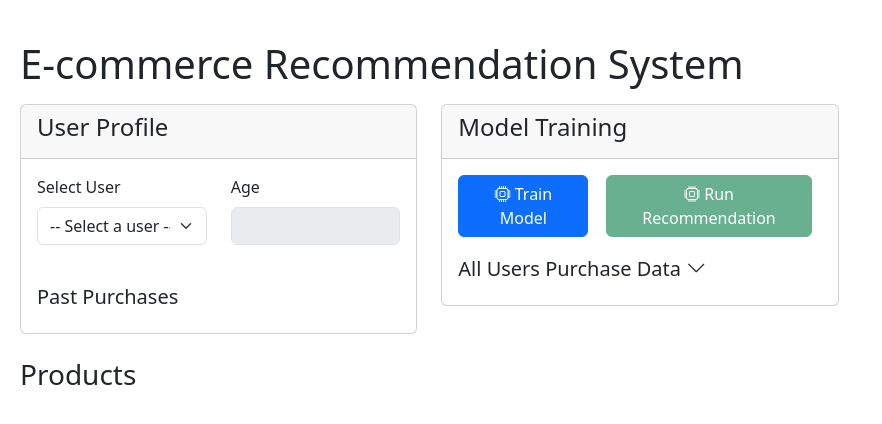
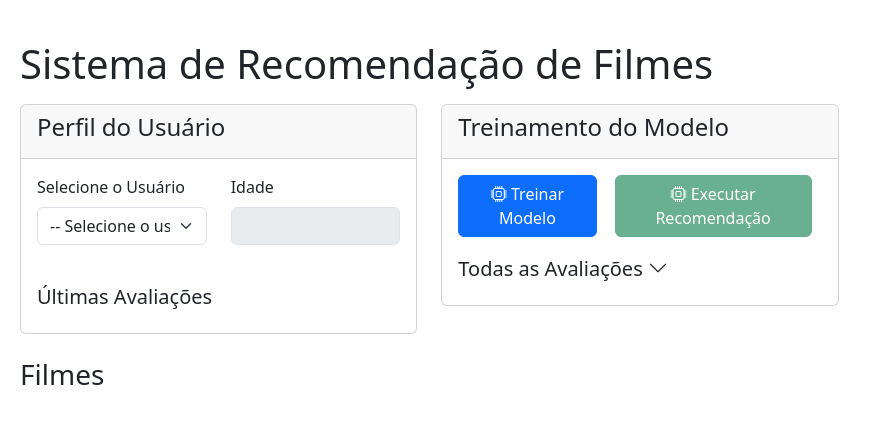
Before and after one commit to dcunhamaciel/RecomendacaoFilmes, a website with bundled scripts: page frontend/index.html in a window 1280 px wide. Shown: the whole page, without its empty margins (0-882 px from the left). Built offline with nearby package versions, Linux system fonts and the light colour scheme; a script that the page names is missing.

Commit message:
Alteração do layout para português

```diff
--- a/frontend/index.html
+++ b/frontend/index.html
@@ -12,33 +12,33 @@
 
 <body>
     <div class="main">
-        <h1>E-commerce Recommendation System</h1>
+        <h1>Sistema de Recomendação de Filmes</h1>
 
         <div class="row mt-3">
             <div class="col-md-4">
                 <div class="card mb-4">
                     <div class="card-header">
-                        <h4>User Profile</h4>
+                        <h4>Perfil do Usuário</h4>
                     </div>
                     <div class="card-body">
                         <form id="userForm">
                             <div class="row">
                                 <div class="col-md-6 mb-3">
-                                    <label for="userSelect" class="form-label">Select User</label>
+                                    <label for="userSelect" class="form-label">Selecione o Usuário</label>
                                     <select class="form-select" id="userSelect">
-                                        <option value="">-- Select a user --</option>
+                                        <option value="">-- Selecione o usuário --</option>
                                     </select>
                                 </div>
 
                                 <div class="col-md-6 mb-3">
-                                    <label for="userAge" class="form-label">Age</label>
+                                    <label for="userAge" class="form-label">Idade</label>
                                     <input type="number" class="form-control" id="userAge" disabled>
                                 </div>
                             </div>
                         </form>
 
                         <div id="pastPurchasesContainer" class="mt-4">
-                            <h5>Past Purchases</h5>
+                            <h5>Últimas Avaliações</h5>
                             <div id="pastPurchasesList" class="row"></div>
                         </div>
                     </div>
@@ -48,24 +48,23 @@
             <div class="col-md-4">
                 <div class="card mb-4">
                     <div class="card-header">
-                        <h4>Model Training</h4>
+                        <h4>Treinamento do Modelo</h4>
                     </div>
                     <div class="card-body">
                         <div class="row">
                             <div class="model-controls d-flex gap-2">
                                 <button id="trainModelBtn" class="btn btn-primary train-model-btn">
-                                    <i class="bi bi-cpu"></i> Train Model
+                                    <i class="bi bi-cpu"></i> Treinar Modelo
                                 </button>
                                 <button disabled id="runRecommendationBtn" class="btn btn-success train-model-btn">
-                                    <i class="bi bi-cpu"></i> Run Recommendation
+                                    <i class="bi bi-cpu"></i> Executar Recomendação
                                 </button>
                             </div>
                         </div>
 
-
                         <div class="all-users-purchases">
                             <h5 id="purchasesDiv" style="cursor: pointer;">
-                                All Users Purchase Data
+                                Todas as Avaliações
                                 <i id="purchasesArrow" class="bi bi-chevron-down"></i>
                             </h5>
                             <div id="allUsersPurchasesList" class="user-purchases-data overflow-auto"
@@ -77,11 +76,10 @@
             </div>
         </div>
 
-        <h3 class="">Products</h3>
+        <h3 class="">Filmes</h3>
         <div class="row" id="productList">
         </div>
     </div>
-
 
     <script src="https://cdn.jsdelivr.net/npm/@tensorflow/tfjs-vis@1.5.1/dist/tfjs-vis.umd.min.js"></script>
     <script type="module" src="./src/index.js"></script>
--- a/frontend/src/view/UserView.js
+++ b/frontend/src/view/UserView.js
@@ -44,7 +44,7 @@ export class UserView extends View {
         if (!this.#purchaseTemplate) return;
 
         if (!pastPurchases || pastPurchases.length === 0) {
-            this.#pastPurchasesList.innerHTML = '<p>No past purchases found.</p>';
+            this.#pastPurchasesList.innerHTML = '<p>Nenhuma avaliação encontrada.</p>';
             return;
         }
 
@@ -61,7 +61,7 @@ export class UserView extends View {
 
     addPastPurchase(movie) {
 
-        if (this.#pastPurchasesList.innerHTML.includes('No past purchases found')) {
+        if (this.#pastPurchasesList.innerHTML.includes('Nenhuma avaliação encontrada.')) {
             this.#pastPurchasesList.innerHTML = '';
         }
 
```
